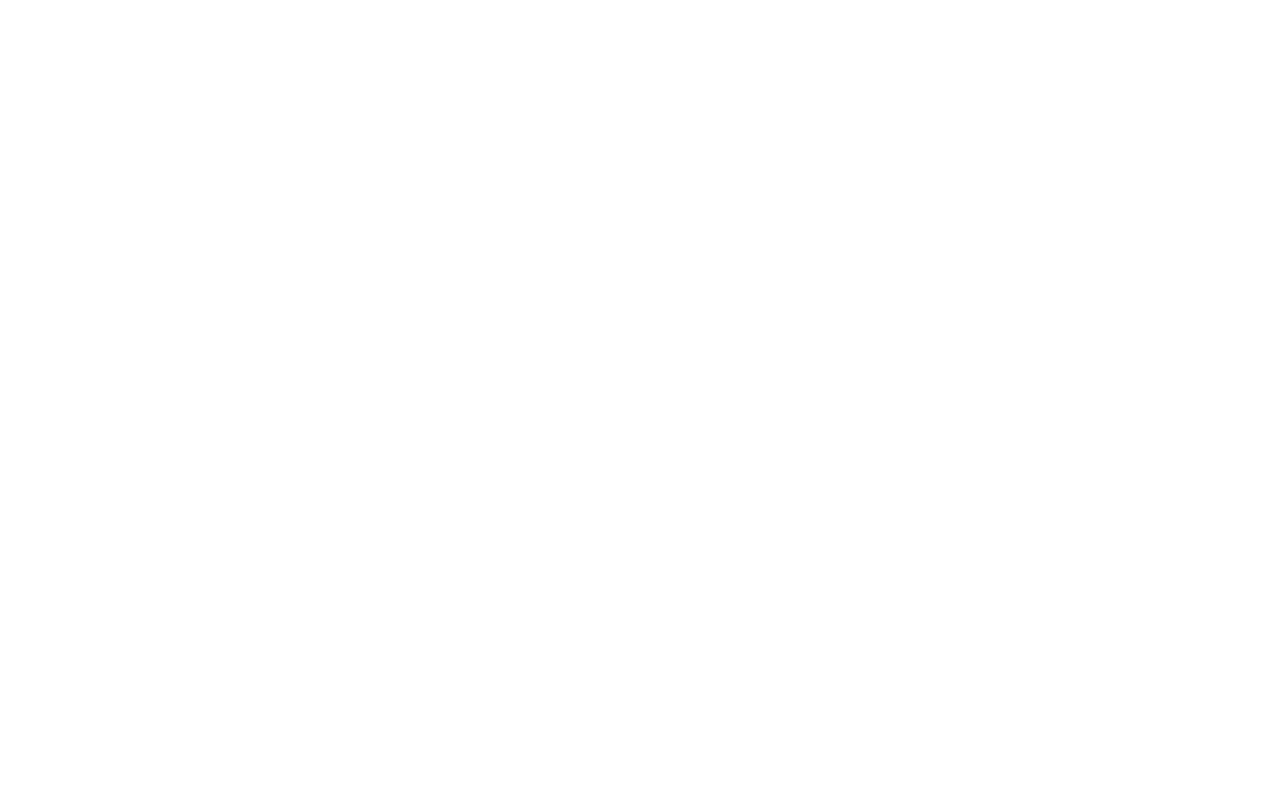
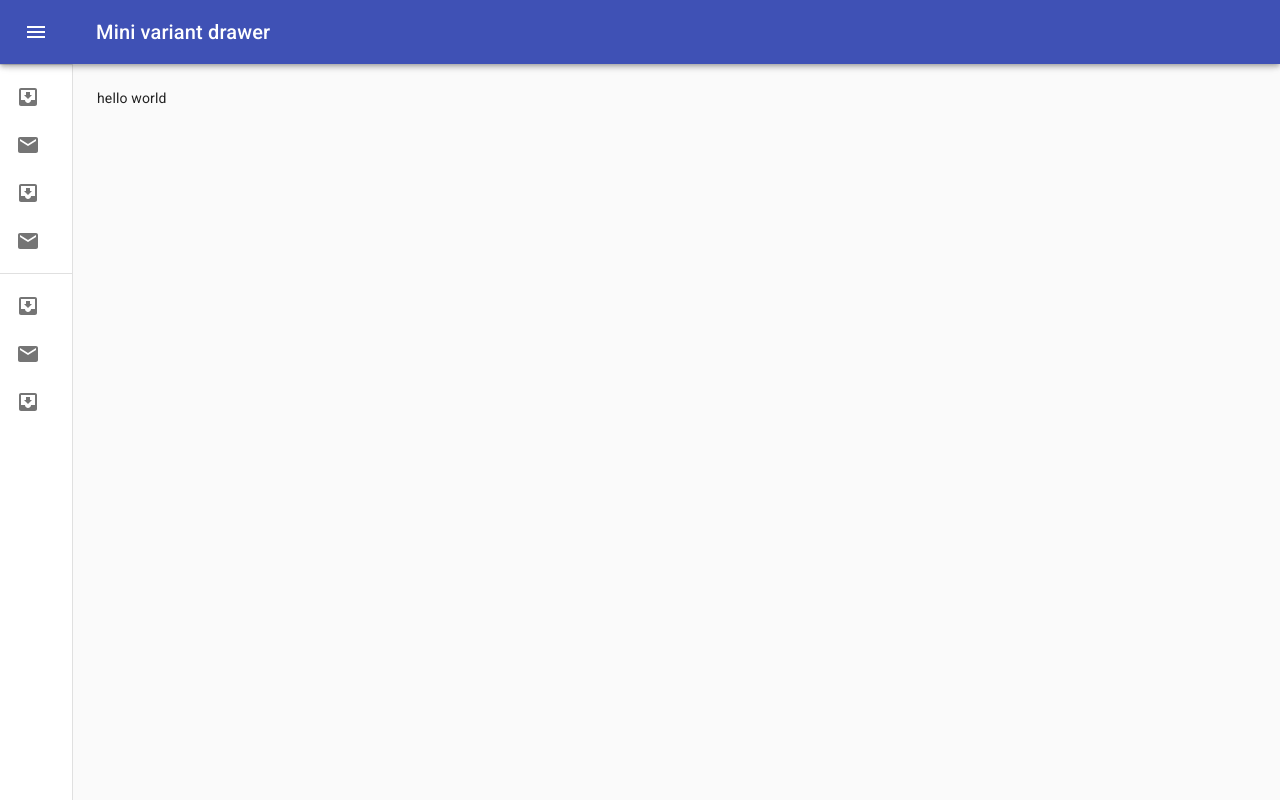
Before and after one commit to winetree94/docker-manager-client, a React (Create React App) app: page /home in a window 1280 px wide. Built offline with nearby package versions, Linux system fonts and the light colour scheme.

Commit message:
20200531 basic navigation setup

```diff
--- a/package.json
+++ b/package.json
@@ -54,7 +54,7 @@
     "@types/redux": "^3.6.0",
     "node-sass": "^4.14.1",
     "prettier": "^2.0.5",
-    "eslint": "^7.1.0",
+    "eslint": "^6.6.0",
     "eslint-config-standard": "^14.1.1",
     "eslint-plugin-import": "^2.20.2",
     "eslint-plugin-node": "^11.1.0",
--- /dev/null
+++ b/src/components/main/main.tsx
@@ -0,0 +1,204 @@
+// Copyright (c) Microsoft. All rights reserved.
+// Licensed under the MIT license. See LICENSE file in the project root for full license information.
+import * as React from 'react';
+import { Route } from 'react-router-dom';
+import clsx from 'clsx';
+import { makeStyles, useTheme } from '@material-ui/core/styles';
+import Drawer from '@material-ui/core/Drawer';
+import AppBar from '@material-ui/core/AppBar';
+import Toolbar from '@material-ui/core/Toolbar';
+import List from '@material-ui/core/List';
+import CssBaseline from '@material-ui/core/CssBaseline';
+import Typography from '@material-ui/core/Typography';
+import Divider from '@material-ui/core/Divider';
+import IconButton from '@material-ui/core/IconButton';
+import MenuIcon from '@material-ui/icons/Menu';
+import ChevronLeftIcon from '@material-ui/icons/ChevronLeft';
+import ChevronRightIcon from '@material-ui/icons/ChevronRight';
+import ListItem from '@material-ui/core/ListItem';
+import ListItemIcon from '@material-ui/core/ListItemIcon';
+import ListItemText from '@material-ui/core/ListItemText';
+import InboxIcon from '@material-ui/icons/MoveToInbox';
+import MailIcon from '@material-ui/icons/Mail';
+
+const drawerWidth = 240;
+
+const useStyles = makeStyles((theme) => ({
+  root: {
+    display: 'flex',
+  },
+  appBar: {
+    zIndex: theme.zIndex.drawer + 1,
+    transition: theme.transitions.create(['width', 'margin'], {
+      easing: theme.transitions.easing.sharp,
+      duration: theme.transitions.duration.leavingScreen,
+    }),
+  },
+  appBarShift: {
+    marginLeft: drawerWidth,
+    width: `calc(100% - ${drawerWidth}px)`,
+    transition: theme.transitions.create(['width', 'margin'], {
+      easing: theme.transitions.easing.sharp,
+      duration: theme.transitions.duration.enteringScreen,
+    }),
+  },
+  menuButton: {
+    marginRight: 36,
+  },
+  hide: {
+    display: 'none',
+  },
+  drawer: {
+    width: drawerWidth,
+    flexShrink: 0,
+    whiteSpace: 'nowrap',
+  },
+  drawerOpen: {
+    width: drawerWidth,
+    transition: theme.transitions.create('width', {
+      easing: theme.transitions.easing.sharp,
+      duration: theme.transitions.duration.enteringScreen,
+    }),
+  },
+  drawerClose: {
+    transition: theme.transitions.create('width', {
+      easing: theme.transitions.easing.sharp,
+      duration: theme.transitions.duration.leavingScreen,
+    }),
+    overflowX: 'hidden',
+    width: theme.spacing(7) + 1,
+    [theme.breakpoints.up('sm')]: {
+      width: theme.spacing(9) + 1,
+    },
+  },
+  toolbar: {
+    display: 'flex',
+    alignItems: 'center',
+    justifyContent: 'flex-end',
+    padding: theme.spacing(0, 1),
+    // necessary for content to be below app bar
+    ...theme.mixins.toolbar,
+  },
+  content: {
+    flexGrow: 1,
+    padding: theme.spacing(3),
+  },
+}));
+// import { Navigation, Footer } from 'components';
+// import * as userActionCreators from '../../redux/modules/users/users';
+
+interface IMainContainerProps {
+  component: any;
+  path?: string;
+  exact?: boolean;
+  // checkAuthentication: boolean;
+}
+
+const MainContainer: React.StatelessComponent<IMainContainerProps> = (
+  props
+) => {
+  const classes = useStyles();
+  const theme = useTheme();
+  const [open, setOpen] = React.useState(false);
+
+  const handleDrawerOpen = () => {
+    setOpen(true);
+  };
+
+  const handleDrawerClose = () => {
+    setOpen(false);
+  };
+
+  const { component: Component, ...rest } = props;
+  return (
+    <Route
+      {...rest}
+      render={(matchProps) => (
+        <div className="wrapper">
+          {/* <Navigation history={matchProps.history} /> */}
+
+          <div className={classes.root}>
+            <CssBaseline />
+            <AppBar
+              position="fixed"
+              className={clsx(classes.appBar, {
+                [classes.appBarShift]: open,
+              })}
+            >
+              <Toolbar>
+                <IconButton
+                  color="inherit"
+                  aria-label="open drawer"
+                  onClick={handleDrawerOpen}
+                  edge="start"
+                  className={clsx(classes.menuButton, {
+                    [classes.hide]: open,
+                  })}
+                >
+                  <MenuIcon />
+                </IconButton>
+                <Typography variant="h6" noWrap>
+                  Mini variant drawer
+                </Typography>
+              </Toolbar>
+            </AppBar>
+            <Drawer
+              variant="permanent"
+              className={clsx(classes.drawer, {
+                [classes.drawerOpen]: open,
+                [classes.drawerClose]: !open,
+              })}
+              classes={{
+                paper: clsx({
+                  [classes.drawerOpen]: open,
+                  [classes.drawerClose]: !open,
+                }),
+              }}
+            >
+              <div className={classes.toolbar}>
+                <IconButton onClick={handleDrawerClose}>
+                  {theme.direction === 'rtl' ? (
+                    <ChevronRightIcon />
+                  ) : (
+                    <ChevronLeftIcon />
+                  )}
+                </IconButton>
+              </div>
+              <Divider />
+              <List>
+                {['Inbox', 'Starred', 'Send email', 'Drafts'].map(
+                  (text, index) => (
+                    <ListItem button key={text}>
+                      <ListItemIcon>
+                        {index % 2 === 0 ? <InboxIcon /> : <MailIcon />}
+                      </ListItemIcon>
+                      <ListItemText primary={text} />
+                    </ListItem>
+                  )
+                )}
+              </List>
+              <Divider />
+              <List>
+                {['All mail', 'Trash', 'Spam'].map((text, index) => (
+                  <ListItem button key={text}>
+                    <ListItemIcon>
+                      {index % 2 === 0 ? <InboxIcon /> : <MailIcon />}
+                    </ListItemIcon>
+                    <ListItemText primary={text} />
+                  </ListItem>
+                ))}
+              </List>
+            </Drawer>
+            <main className={classes.content}>
+              <div className={classes.toolbar} />
+              <Component {...matchProps} />
+            </main>
+          </div>
+          {/* <Footer /> */}
+        </div>
+      )}
+    />
+  );
+};
+
+export const Main = MainContainer;
--- /dev/null
+++ b/src/components/navigation/navigation.tsx
@@ -0,0 +1,5 @@
+import React from 'react';
+
+export default function MiniDrawer() {
+  return <div>hello world</div>;
+}
--- a/src/components/routes/routes.tsx
+++ b/src/components/routes/routes.tsx
@@ -5,6 +5,8 @@ import {
   Switch,
   Redirect,
 } from 'react-router-dom';
+import Navigation from '../navigation/navigation';
+import { Main } from '../main/main';
 
 export class Routes extends React.Component {
   render(): React.ReactNode {
@@ -14,7 +16,7 @@ export class Routes extends React.Component {
           <Route exact path="/">
             <Redirect to="/home" />
           </Route>
-          {/* <Main path="/home" component={Home} checkAuthentication={false} /> */}
+          <Main path="/home" component={Navigation} />
           {/* <Main path="/dashboard" component={Dashboard} checkAuthentication={true} /> */}
           {/* <Main path="*" component={NotFound} checkAuthentication={false} /> */}
         </Switch>
```
Also changed, not shown: src/components/authentication/authentication.tsx (added, +46 -0 lines), 1 other file (tests, documents, lock files or other folders).
